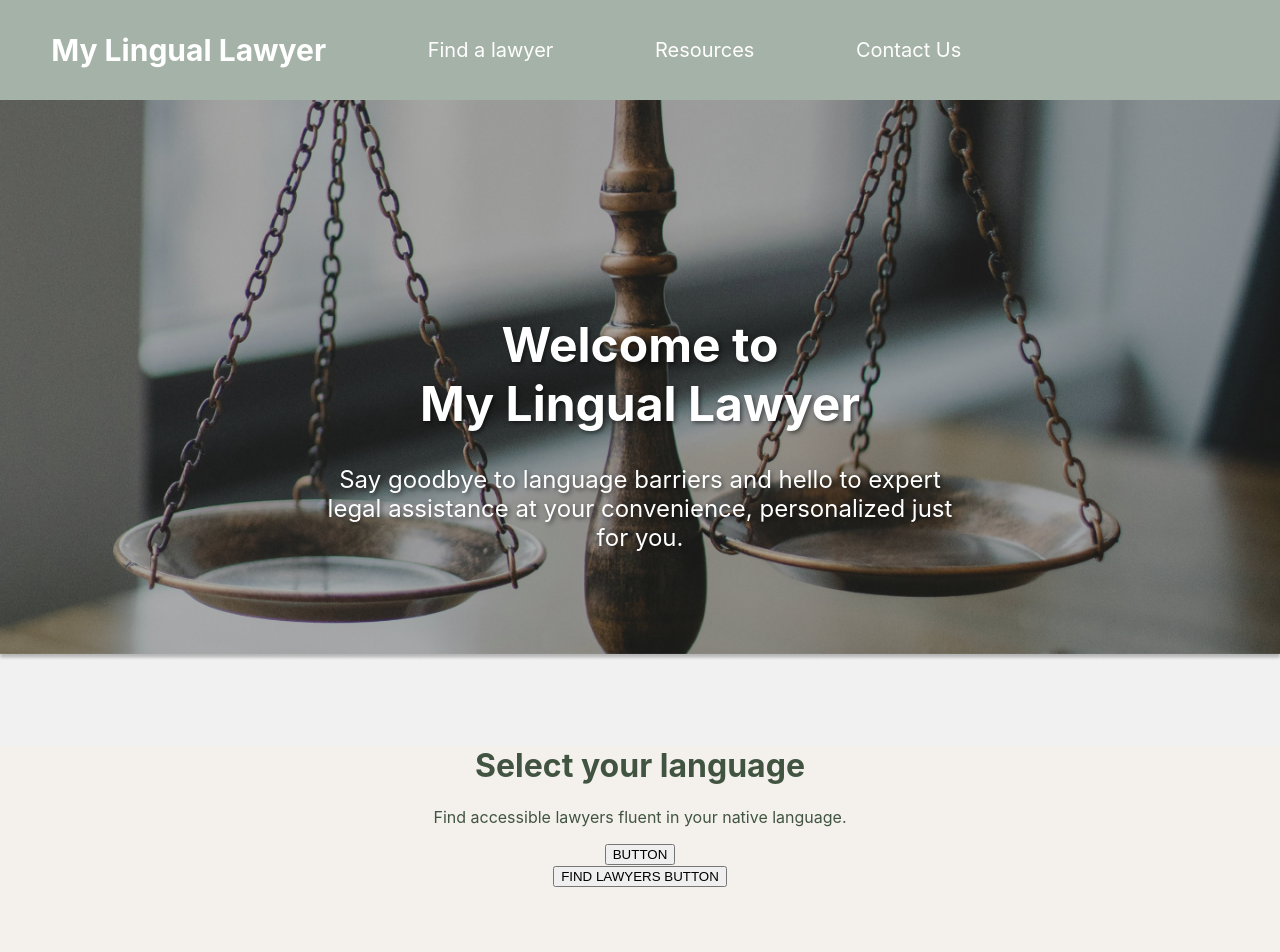
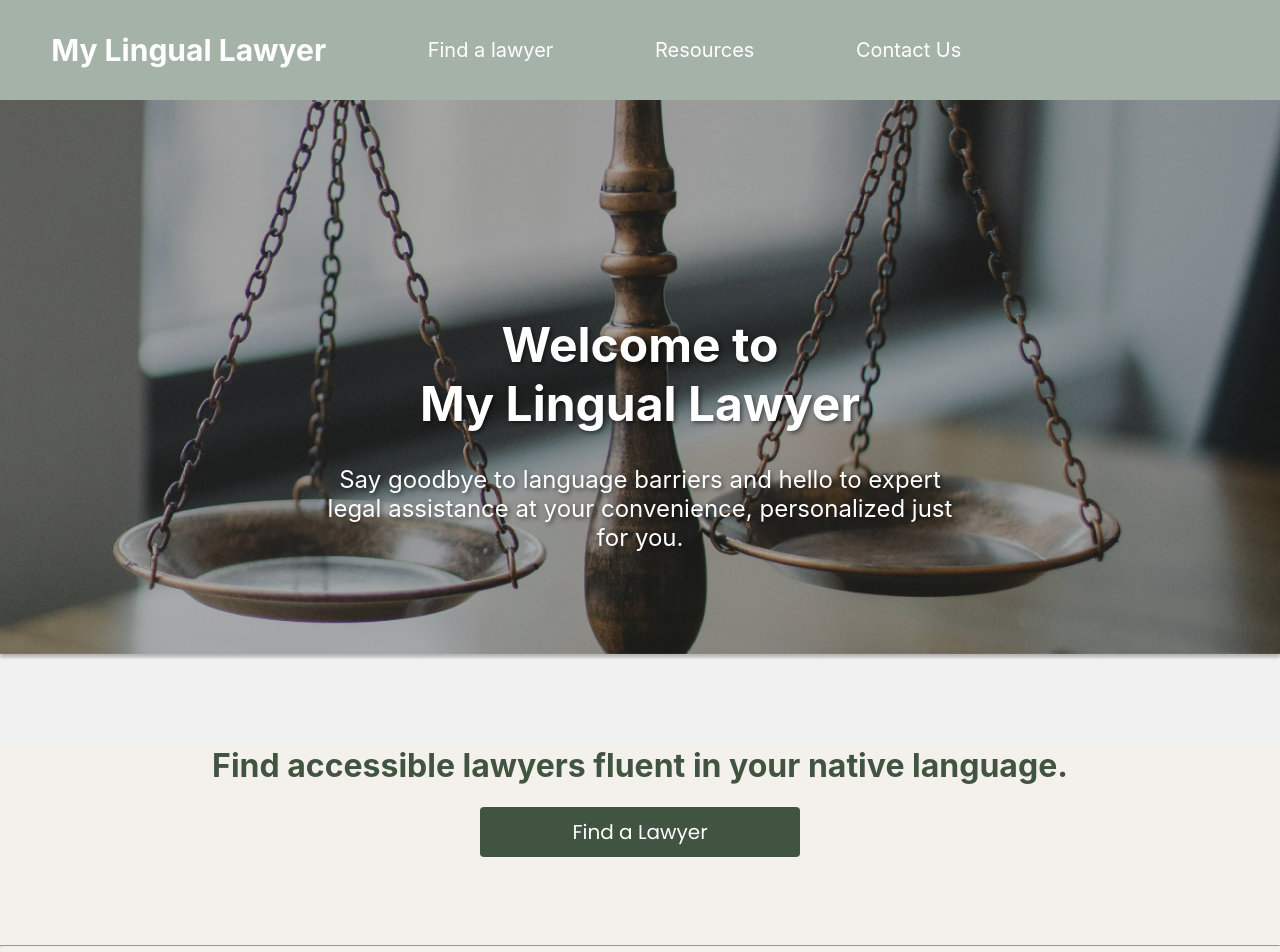
Before and after one commit to tlai18/jumbohack, a React (Create React App) app in the folder frontend/: page / in a window 1280 px wide. Shown: the top 952 px of the page. Built offline with nearby package versions, Linux system fonts and the light colour scheme.

Commit message:
two buttonz

```diff
--- a/frontend/src/index.css
+++ b/frontend/src/index.css
@@ -138,7 +138,23 @@ option {
   align-items: center;
 }
 
+#findlawyer {
+  background: #415441;
+  border: 0;
+  color: #fff;
+  padding: 10px;
+  font-family: "Poppins";
+  border-radius: 4px;
+  cursor: pointer;
+  width: 20rem;
+  font-size: 20px;
+  transition: 0.2s;
+}
 
+#findlawyer:hover {
+  background-color: #EBC47A;
+  color:#415441;
+}
 /* Frame 427319478 */
 
 /* Auto layout */
--- a/frontend/src/pages/Home.js
+++ b/frontend/src/pages/Home.js
@@ -4,6 +4,7 @@ import AboutUs from '../images/about-us.png';
 import Values from '../images/our-values.png';
 import Reviews from '../images/reviews.png';
 import Join from '../images/join.png';
+import { Link } from 'react-router-dom'
 
 const Home = () => {
 
@@ -26,12 +27,12 @@ const Home = () => {
 
 
                 <div className="language-selector">
-                <h1>Select your language</h1>
-                <p>Find accessible lawyers fluent in your native language.</p>
+                {/* <h1>Select your language</h1> */}
+                <h1>Find accessible lawyers fluent in your native language.</h1>
                 </div>
-                <button> BUTTON</button>
+                <Link to="/lawyer" ><button id="findlawyer"> Find a Lawyer</button></Link>
                 <br />
-                <button> FIND LAWYERS BUTTON</button>
+
                 <br /><br /><br /><br />
                 <hr></hr>
                 <br /><br /><br />
@@ -137,7 +138,7 @@ const Home = () => {
                         Join Our Network: Expand Your Reach <br /> And Help Immigrants In Need!
                         </h1>
                         <p>Sign up as a lawyer below.</p>
-                        <button className="langToggle">Join Now</button>
+                        <Link to="/contact"><button className="langToggle">Join Now</button></Link>
                 </div>
                 </div>
 
```
